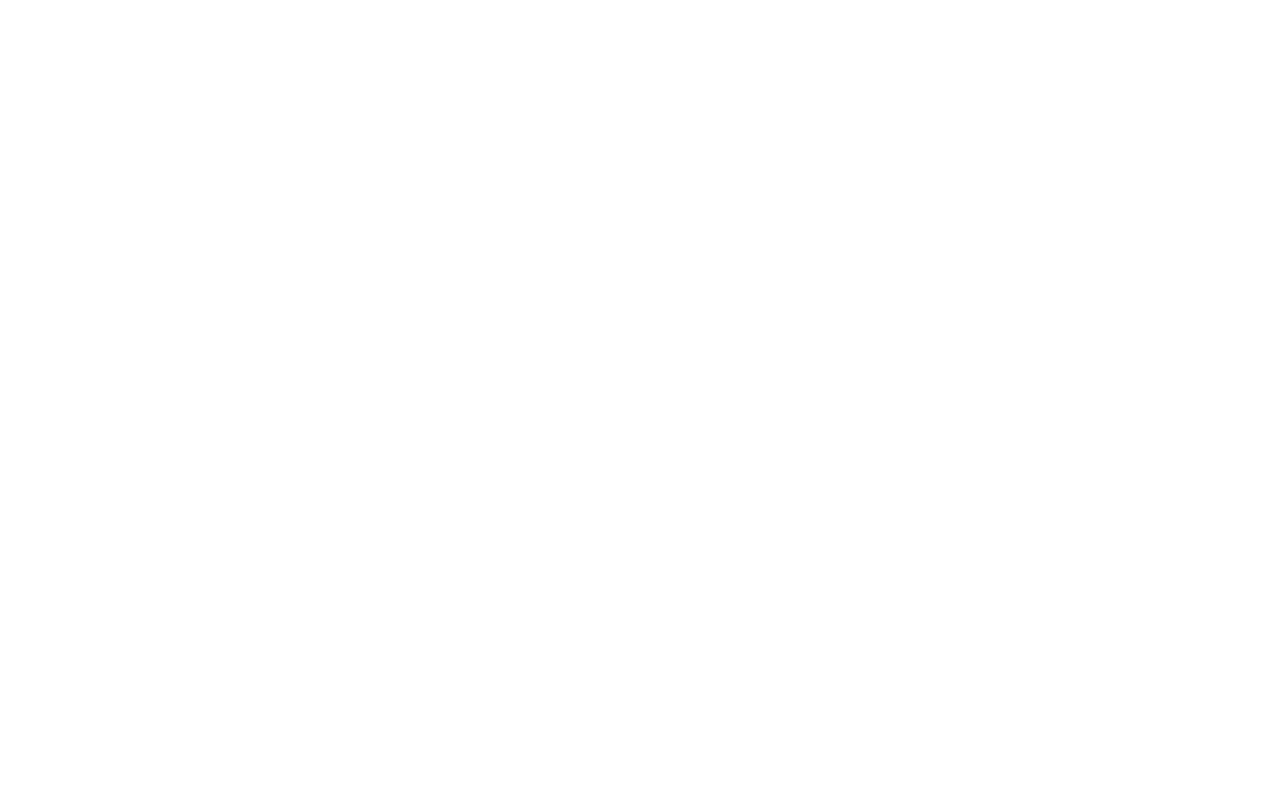
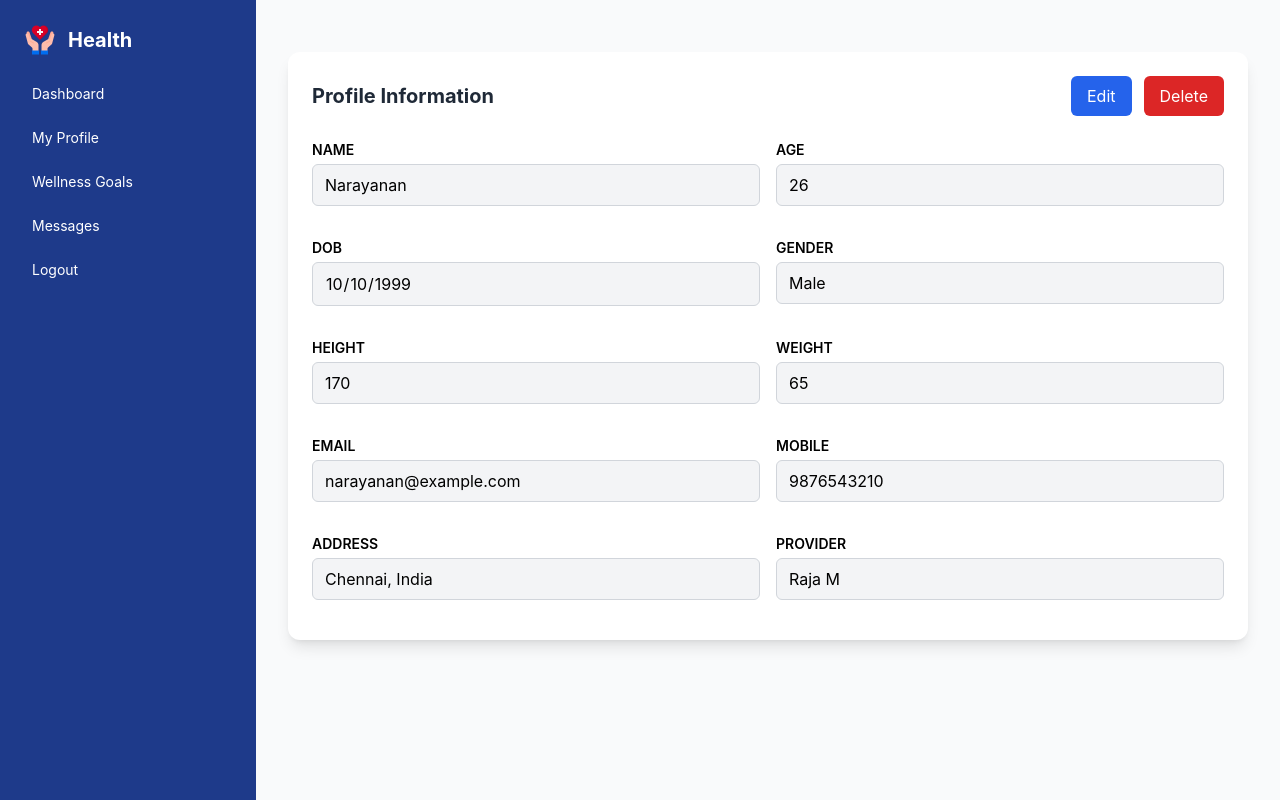
Before and after one commit to NaniNarayanan/healthcare_portal, a React (Create React App) app: page /profile/1 in a window 1280 px wide. Before the commit this address had no page. Built offline with nearby package versions, Linux system fonts and the light colour scheme.

Commit message:
profile data updated

```diff
--- a/src/App.js
+++ b/src/App.js
@@ -12,7 +12,7 @@
       <Routes>
         <Route path="/" element={<DashboardLayout />}>
           <Route path="dashboard" element={<DashboardHome />} />
-          <Route path="profile" element={<ProfileInformation />} />
+          <Route path="/profile/:id" element={<ProfileInformation />} />
           <Route path="goals" element={<Goals />} />
           <Route path="messages" element={<Messages />} />
           <Route path="logout" element={<Logout />} />
--- a/src/component/profileInformation.jsx
+++ b/src/component/profileInformation.jsx
@@ -1,26 +1,32 @@
-import React, { useState } from "react";
+import React, { useEffect, useState } from "react";
 import RegexInput from "../reusecomponent/regexInput";
 import Toast from "../reusecomponent/toastMessage";
 import ConfirmModal from "../reusecomponent/confirmPopModal";
 import PatientData from "../data/patients.json"
+import { useParams } from "react-router-dom";
 
 export default function ProfileInformation() {
   const [editMode, setEditMode] = useState(false);
   const [ toast, setToast ] = useState({show:false, message:"", type:""});
   const [ showModal, setShowModal ] = useState(false);
+  const { id } = useParams();
+  const selectedUserId = Number(id);
 
-  const [formData, setFormData] = useState({
-    name: "Narayanan",
-    age: "26",
-    dob: "1999-10-10",
-    gender: "Male",
-    height: "170",
-    weight: "65",
-    email: "narayanan@example.com",
-    mobile: "9876543210",
-    address: "Chennai, India",
-    provider: "Raja M"
+ useEffect(() => {
+  const selected = PatientData.find((u) => u.id === selectedUserId);
+
+  if (selected) {
+    setFormData({
+      ...selected.profile,
+      provider: selected.profile.provider, // already string OK
     });
+  }
+ }, [selectedUserId]);
+
+
+  const [formData, setFormData] = useState({});
+
+
 
   const [errors, setErrors] = useState({});
 
@@ -34,7 +40,8 @@
     email: /^[^\s@]+@[^\s@]+\.[^\s@]+$/,
     mobile: /^[0-9]{10}$/,
     address: /^.{5,100}$/,
-    provider: /^[A-Za-z ]{2,30}$/,
+    provider: /^(Dr\.?|Mr\.?|Mrs\.?|Ms\.?)?\s?[A-Za-z ]{2,30}$/i,
+
   };
 
   const handleValidation = (name, value) => {
@@ -68,20 +75,24 @@
     if (Object.keys(validationErrors).length === 0) {
         setEditMode(false);
         setToast({
-        show:true,
-        message:"Profile updated successfully",
-        type:"success"
-      })
+        show: true,
+        message: "Profile updated successfully",
+        type: "success",
+        });
 
         setTimeout(() => {
         setToast({ show: false, message: "", type: "" });
         }, 3000);
+
     } else {
+        const errorText = Object.values(validationErrors).join(", "); // <-- FIX
+
         setErrors(validationErrors);
+
         setToast({
-        show:true,
-        message:validationErrors,
-        type:"error"
+        show: true,
+        message: errorText,    // <-- now STRING, not object
+        type: "error",
         });
 
         setTimeout(() => {
@@ -89,6 +100,7 @@
         }, 3000);
     }
     };
+
 
   const handleDelete = () => {
     setShowModal(true);
--- a/src/data/patients.json
+++ b/src/data/patients.json
@@ -119,7 +119,7 @@
       "email": "divya@example.com",
       "mobile": "9001234567",
       "address": "Mumbai, India",
-      "provider": "Dr. Lakshmi"
+      "provider": "Dr.Lakshmi"
     },
     "goals": {
       "steps": 6800,
```
Lines whose indentation alone changed are shown as unchanged.
